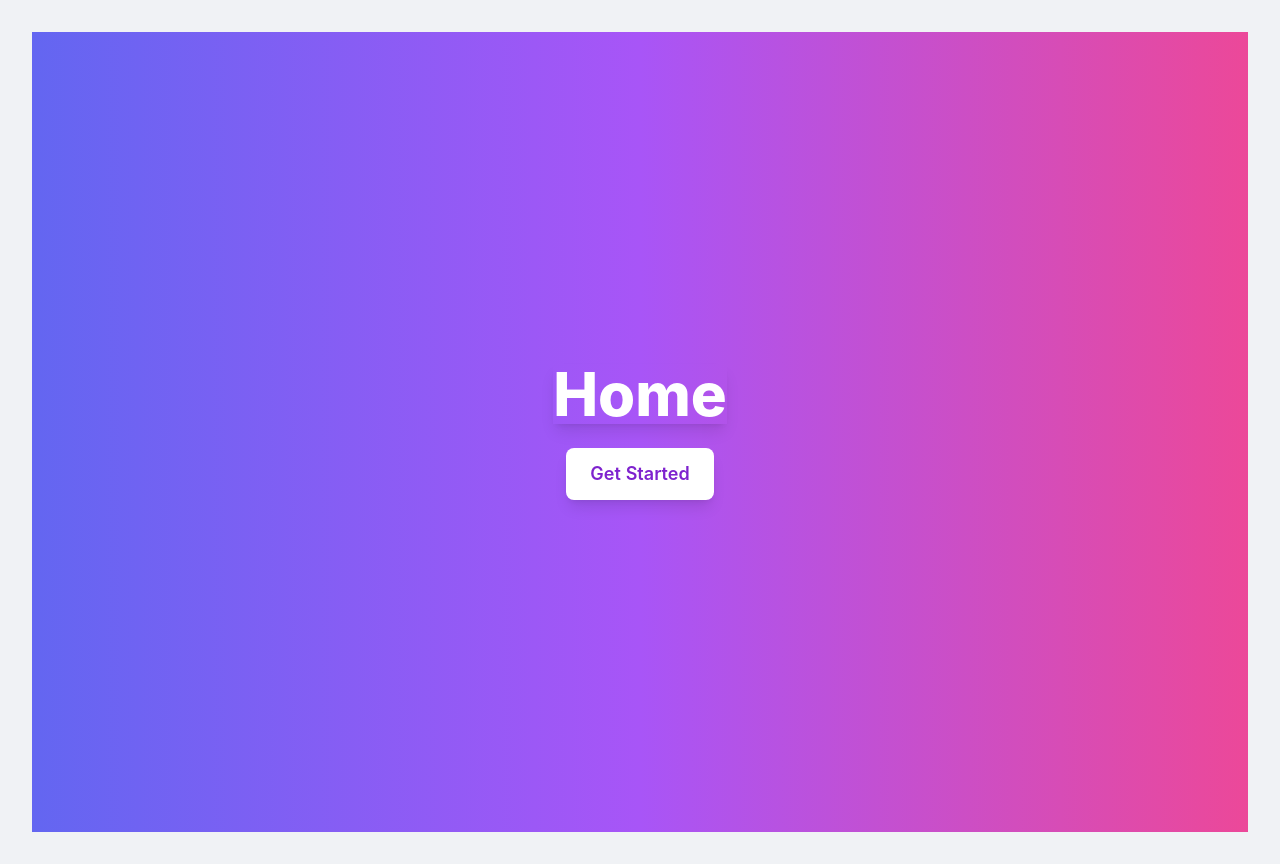
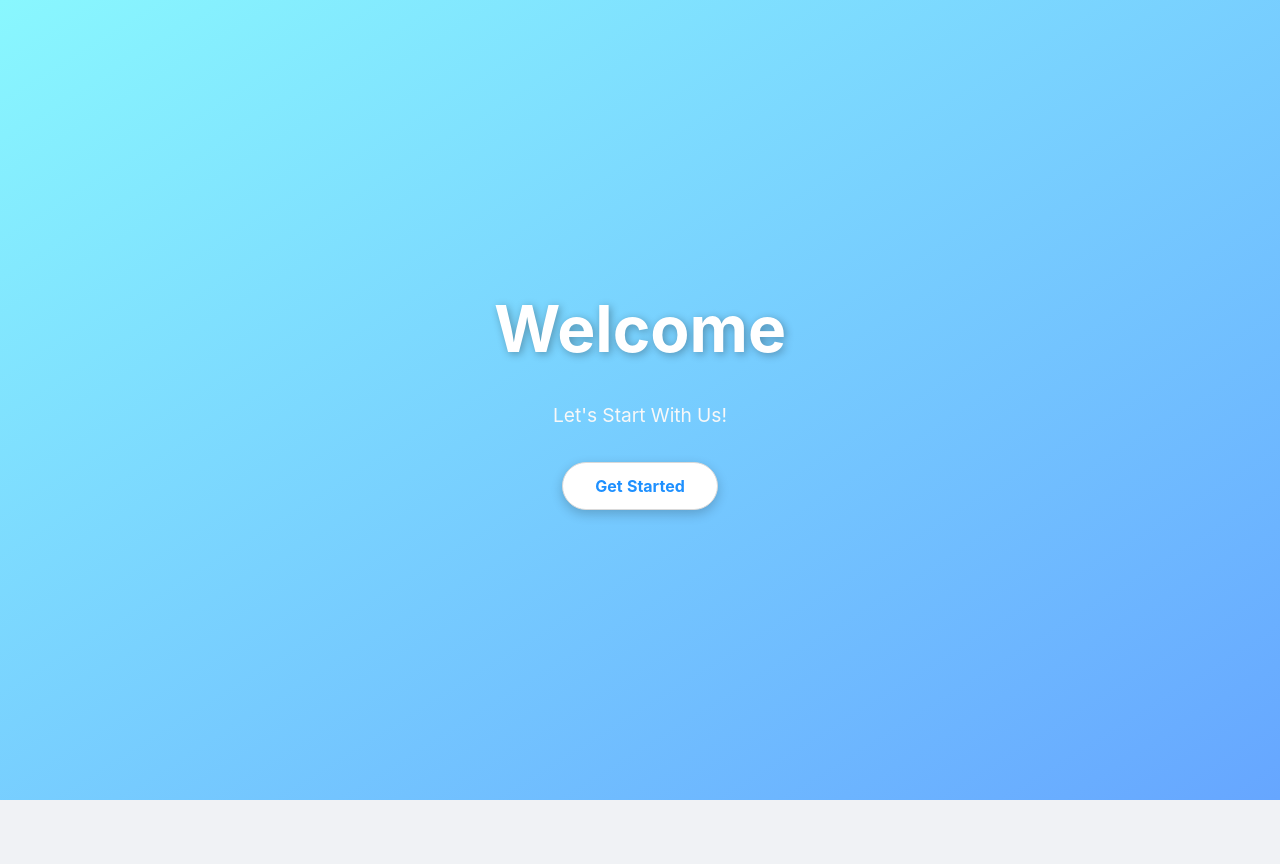
Before and after one commit to RATCHANON2099/WebsiteBackendForntend, a React (Vite) app in the folder cilent/: page / in a window 1280 px wide. After the commit the page ends 800 px from the top, so only its background shows below. Built offline with nearby package versions, Linux system fonts and the light colour scheme.

Commit message:
Completed

```diff
--- a/cilent/src/App.css
+++ b/cilent/src/App.css
@@ -16,4 +16,5 @@ body {
   display: flex;
   min-height: 100%; /* ให้แน่ใจว่าระบบยืดขนาดเต็มหน้าจอ */
   flex-direction: column;
+  background: none !important;
 }
--- a/cilent/src/pages/Home.jsx
+++ b/cilent/src/pages/Home.jsx
@@ -1,27 +1,79 @@
+// src/pages/Home.jsx
 import React from "react";
+import { Layout, Typography, Button, Row, Col } from "antd";
 import { useNavigate } from "react-router-dom";
 
-function Home() {
-  const navigate = useNavigate(); // สร้างฟังก์ชัน navigate
+const { Content } = Layout;
+const { Title, Paragraph } = Typography;
 
-  const handleGetStarted = () => {
-    navigate("/login"); // ไปที่หน้า /login เมื่อคลิก
-  };
+const Home = () => {
+  const navigate = useNavigate();
+
   return (
-    <div className="flex justify-center items-center min-h-screen bg-gradient-to-r from-indigo-500 via-purple-500 to-pink-500">
-      <div className="text-center">
-        <h1 className="text-6xl font-extrabold text-white shadow-lg mb-6">
-          Home
-        </h1>
-        <button
-          onClick={handleGetStarted}
-          className="bg-white text-purple-700 hover:bg-purple-100 px-6 py-3 rounded-lg font-semibold text-lg transition duration-300 transform hover:scale-105 shadow-lg"
+    <Layout
+      style={{
+        position: "fixed",
+        top: 0,
+        left: 0,
+        width: "100vw",
+        height: "100vh",
+        margin: 0,
+        padding: 0,
+        background: "linear-gradient(to bottom right, #89f7fe, #66a6ff)",
+        overflow: "hidden",
+      }}
+    >
+      <Content>
+        <Row
+          justify="center"
+          align="middle"
+          style={{
+            height: "100%",
+            textAlign: "center",
+            padding: "0 1rem",
+          }}
         >
-          Get Started
-        </button>
-      </div>
-    </div>
+          <Col>
+            <Title
+              level={1}
+              style={{
+                color: "white",
+                fontWeight: "bold",
+                fontSize: "4rem",
+                textShadow: "2px 2px 8px rgba(0,0,0,0.3)",
+              }}
+            >
+              Welcome
+            </Title>
+            <Paragraph
+              style={{
+                color: "#f8f8f8",
+                fontSize: "1.2rem",
+                marginBottom: "2rem",
+              }}
+            >
+              Let&apos;s Start With Us!
+            </Paragraph>
+            <Button
+              size="large"
+              style={{
+                backgroundColor: "white",
+                color: "#1E90FF",
+                borderRadius: "50px",
+                padding: "0 2rem",
+                height: "48px",
+                fontWeight: "bold",
+                boxShadow: "0 4px 12px rgba(0,0,0,0.2)",
+              }}
+              onClick={() => navigate("/login")}
+            >
+              Get Started
+            </Button>
+          </Col>
+        </Row>
+      </Content>
+    </Layout>
   );
-}
+};
 
 export default Home;
--- a/cilent/src/pages/auth/FormEditUser.jsx
+++ b/cilent/src/pages/auth/FormEditUser.jsx
@@ -80,20 +80,30 @@ const FormEditUser = () => {
             boxShadow: "0 4px 20px rgba(0, 0, 0, 0.1)",
           }}
         >
-          <PageHeader
-            className="site-page-header"
-            title={<span style={{ color: "#fff" }}>Edit User</span>}
-            subTitle={
-              <span style={{ color: "#fff" }}>Update user information</span>
-            }
-            onBack={() => navigate("/data")}
+          <div
             style={{
               background: "#001529",
               borderRadius: "8px",
-              padding: "16px",
+              padding: "24px",
               marginBottom: "24px",
+              textAlign: "center",
             }}
-          />
+          >
+            <h1
+              style={{
+                background: "linear-gradient(135deg, #00C9FF 0%, #92FE9D 100%)",
+                WebkitBackgroundClip: "text",
+                WebkitTextFillColor: "transparent",
+                fontSize: "36px",
+                fontWeight: "bold",
+                margin: 0,
+                textShadow: "2px 2px 8px rgba(0, 0, 0, 0.3)",
+                letterSpacing: "1.5px",
+              }}
+            >
+              FORM
+            </h1>
+          </div>
 
           <Form
             layout="vertical"
--- a/cilent/src/pages/auth/Login.jsx
+++ b/cilent/src/pages/auth/Login.jsx
@@ -3,6 +3,8 @@ import React from "react";
 import { Button, Form, Input, message } from "antd";
 import { useNavigate } from "react-router-dom";
 import axios from "axios";
+import { Menu } from "antd";
+import { DownOutlined } from "@ant-design/icons"; // ✅ นำเข้าลูกศรชี้ลง
 
 const Login = () => {
   const navigate = useNavigate();
@@ -31,9 +33,44 @@ const Login = () => {
     }
   };
 
+  // Navbar (เพิ่มเติม)
+  const location = window.location.pathname; // ตรวจสอบ path ปัจจุบัน
+  const selectedKey = location;
+
   return (
-    <div style={{ width: "300px", margin: "100px auto" }}>
-      <h2></h2>
+    <>
+      {/* Navbar */}
+      <div
+        style={{
+          position: "fixed",
+          top: 0,
+          left: 0,
+          width: "100%",
+          zIndex: 10,
+          backgroundColor: "#001529",
+          padding: "0 1rem",
+          display: "flex",
+          justifyContent: "flex-end",
+        }}
+      >
+        <Menu
+          mode="horizontal"
+          selectedKeys={[selectedKey]}
+          onClick={(e) => navigate(e.key)}
+          theme="dark"
+          style={{
+            backgroundColor: "transparent",
+            borderBottom: "none",
+          }}
+          overflowedIndicator={<DownOutlined />}
+        >
+          <Menu.Item key="/">Home</Menu.Item>
+        </Menu>
+      </div>
+
+      {/* Form Login */}
+      <div style={{ width: "300px", margin: "120px auto" }}>
+        {" "}
         <Form onFinish={onFinish} layout="vertical">
           <Form.Item
             name="email"
@@ -61,6 +98,7 @@ const Login = () => {
           </Form.Item>
         </Form>
       </div>
+    </>
   );
 };
 
--- a/cilent/src/pages/auth/Register.jsx
+++ b/cilent/src/pages/auth/Register.jsx
@@ -1,8 +1,8 @@
-// src/pages/auth/Register.jsx
 import React from "react";
-import { Form, Input, Button } from "antd";
+import { Form, Input, Button, Menu } from "antd";
 import { useNavigate } from "react-router-dom";
 import { register } from "../../functions/user";
+import { DownOutlined } from "@ant-design/icons"; // ✅ ลูกศรชี้ลง
 
 const Register = () => {
   const navigate = useNavigate();
@@ -18,8 +18,42 @@ const Register = () => {
       });
   };
 
+  // Navbar
+  const location = window.location.pathname;
+  const selectedKey = location;
+
   return (
-    <div style={{ width: "400px", margin: "100px auto" }}>
+    <>
+      <div
+        style={{
+          position: "fixed",
+          top: 0,
+          left: 0,
+          width: "100%",
+          zIndex: 10,
+          backgroundColor: "#001529",
+          padding: "0 1rem",
+          display: "flex",
+          justifyContent: "flex-end", // 👉 ปุ่มอยู่ขวา
+        }}
+      >
+        <Menu
+          mode="horizontal"
+          selectedKeys={[selectedKey]}
+          onClick={(e) => navigate(e.key)}
+          theme="dark"
+          style={{
+            backgroundColor: "transparent",
+            borderBottom: "none",
+          }}
+          overflowedIndicator={<DownOutlined />}
+        >
+          <Menu.Item key="/">Home</Menu.Item>
+        </Menu>
+      </div>
+
+      {/* Form */}
+      <div style={{ width: "400px", margin: "120px auto" }}>
         <h2>Register</h2>
         <Form onFinish={onFinish} layout="vertical">
           <Form.Item
@@ -55,6 +89,7 @@ const Register = () => {
           </Form.Item>
         </Form>
       </div>
+    </>
   );
 };
 
```
Lines whose indentation alone changed are shown as unchanged.
